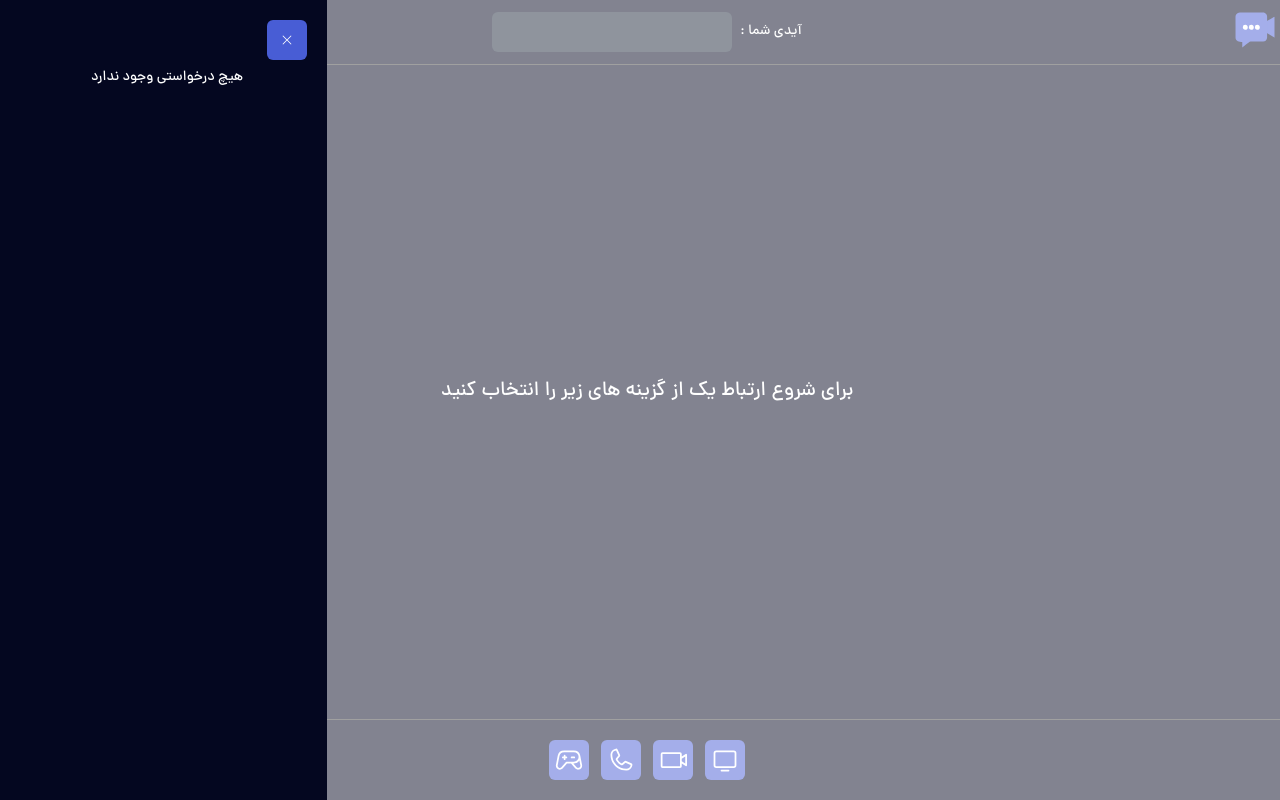
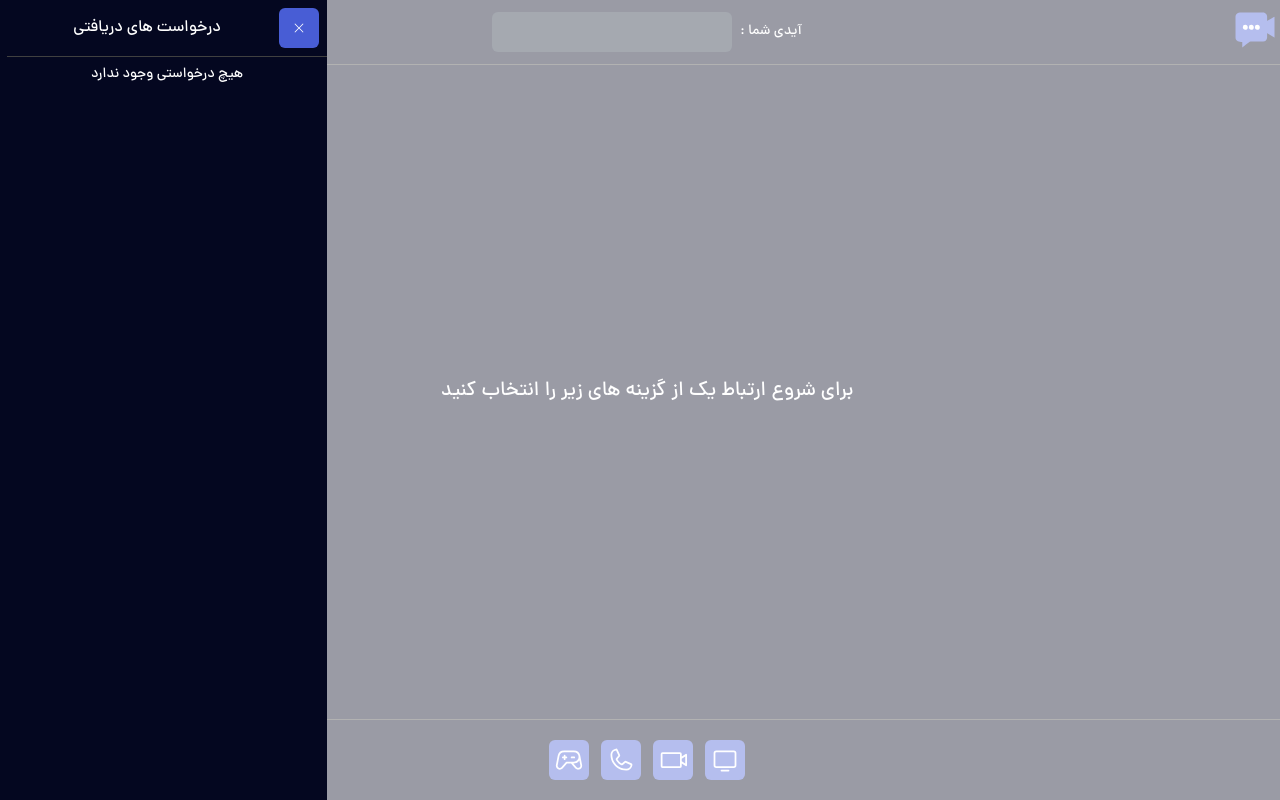
Before and after one commit to mohammad-reza-tajik/net-call-frontend, a Next.js app: page /connect in a window 1280 px wide. Both pictures are taken after a click on the button 32 px from the left and 32 px from the top of the page. Built offline with nearby package versions, Linux system fonts and the light colour scheme.

Commit message:
refactor: replace old drawer with a new customizable drawer

```diff
--- a/components/connectPage/StreamControls.tsx
+++ b/components/connectPage/StreamControls.tsx
@@ -70,7 +70,11 @@ function StreamControls() {
 
     const hangupHandler = () => {
         socketSignal.value?.emit("hangupToServer", {localPeerId: localPeerIdSignal.value});
-        hangup();
+        if(chatChannelSignal.value) {
+            chatChannelSignal.value.close();
+        } else {
+            hangup();
+        }
     }
 
     const openChatHandler = () => {
--- a/components/shared/Drawer.tsx
+++ b/components/shared/Drawer.tsx
@@ -1,39 +1,115 @@
 "use client"
+
+import {useId , type ReactNode} from "react";
 import cn from "@/lib/utils/cn";
 import {Button} from "@/components/ui/button";
 import {Close} from "@/components/shared/Icons";
-import {useSignals} from "@preact/signals-react/runtime";
-import type {Signal} from "@preact/signals-react";
 
 interface IDrawerProps {
-    children: React.ReactNode;
-    openSignal : Signal<boolean>;
-    className?: string;
+    isOpen: boolean;
+    onClose: () => void;
+    direction?: "right" | "left" | "top" | "bottom";
+    title?: ReactNode;
+    children: ReactNode;
+    overlayClassName?: HTMLDivElement["className"];
+    drawerClassName?: HTMLDivElement["className"];
+    headerClassName?: HTMLDivElement["className"];
 }
 
-function Drawer({children , openSignal , className}: IDrawerProps) {
+/**
+ * A reusable drawer component that slides in from a specified direction with customizable styling.
+ * @param {IDrawerProps} props - The properties for configuring the drawer.
+ * @returns {ReactNode} The rendered drawer component.
+ */
+function Drawer({
+                    isOpen,
+                    onClose,
+                    direction = "right",
+                    title,
+                    children,
+                    overlayClassName,
+                    drawerClassName,
+                    headerClassName,
+                }: IDrawerProps) {
 
-    useSignals();
 
-    const closeDrawerHandler = ()=>{
-        openSignal.value = false
+    const titleId = useId(); // Generates a unique ID for each instance
+
+    /**
+     * Determines the transform class based on the direction prop.
+     * @returns {string} The Tailwind CSS transform class for sliding animation.
+     */
+    function getTransformClass(): string {
+        if (direction === "left") {
+            return isOpen ? "translate-x-0" : "-translate-x-full";
+        } else if (direction === "top") {
+            return isOpen ? "translate-y-0" : "-translate-y-full";
+        } else if (direction === "bottom") {
+            return isOpen ? "translate-y-0" : "translate-y-full";
+        } else {
+            return isOpen ? "translate-x-0" : "translate-x-full";
+        }
+    }
+
+    /**
+     * Determines the position classes based on the direction prop (width/height handled via drawerClassName).
+     * @returns {string} The Tailwind CSS classes for positioning.
+     */
+    function getPositionClass(): string {
+        if (direction === "left") {
+            return "top-0 left-0 h-[100dvh] md:w-1/4";
+        } else if (direction === "top") {
+            return "top-0 left-0 w-screen h-[100dvh] md:h-1/2";
+        } else if (direction === "bottom") {
+            return "bottom-0 left-0 w-screen h-[100dvh] md:h-1/2";
+        } else {
+            return "top-0 right-0 h-[100dvh] w-1/2 md:w-1/4";
+        }
     }
 
     return (
         <>
-            {
-                openSignal.value &&
-                <div className={"fixed inset-0 bg-foreground opacity-50 z-40"} onClick={closeDrawerHandler}/>
-            }
+            {/* Drawer overlay */}
             <div
-                className={cn("fixed top-0 left-0 h-[100dvh] w-screen md:w-1/4 flex flex-col gap-2 p-2 md:p-5 bg-background z-50 transition-transform ease-in-out duration-300 overflow-x-hidden overflow-y-auto", {"-translate-x-full": !openSignal.value} , className)}>
-                <Button size={"icon"}  onClick={closeDrawerHandler} aria-label={"بستن منو"}>
-                    <Close/>
-                </Button>
+                className={cn(
+                    `fixed inset-0 bg-foreground z-40 ${
+                        isOpen ? "opacity-60" : "opacity-0 pointer-events-none"
+                    }`,
+                    overlayClassName
+                )}
+                onClick={onClose}
+                aria-hidden={!isOpen} // Hide from screen readers when closed
+            ></div>
+
+            {/* Drawer content */}
+            <section
+                className={cn(
+                    `fixed z-50 bg-background transition-transform duration-300 ease-in-out overflow-x-hidden overflow-y-auto ${getTransformClass()} ${getPositionClass()}`,
+                    drawerClassName
+                )}
+                role={"dialog"}
+                aria-modal={true}
+                aria-labelledby={title ? titleId : undefined}
+                aria-hidden={!isOpen}
+            >
+                {/* Drawer header */}
+                <header
+                    className={cn(
+                        "p-2 border-b flex items-center",
+                        headerClassName
+                    )}
+                >
+                    <Button size={"icon"} onClick={onClose} aria-label={"بستن منو"}>
+                        <Close/>
+                    </Button>
+                    <h2 className={"flex-1 text-center"} id={titleId}>
+                        {title}
+                    </h2>
+                </header>
                 {children}
-            </div>
+            </section>
         </>
-    )
+    );
 }
 
 export default Drawer;
--- a/components/shared/RequestDrawerButton.tsx
+++ b/components/shared/RequestDrawerButton.tsx
@@ -14,14 +14,26 @@ function RequestDrawerButton() {
 
     useSignals();
 
+    const closeDrawerHandler = () => {
+        isRequestsDrawerOpenSignal.value = false
+    }
+
     return (
         <TooltipProvider>
-            <ActionButton className={cn({"animate-bounce" : haveNewRequestSignal.value})} icon={<Envelope className={"size-7"} />} tooltipContent={"درخواست های دریافت شده"} handler={()=> {
-                isRequestsDrawerOpenSignal.value = true;
-                haveNewRequestSignal.value = false;
-            }} />
-            <Drawer openSignal={isRequestsDrawerOpenSignal}>
-                {receivedRequestsSignal.value.length === 0 ? <p className={"text-center text-sm"}>هیچ درخواستی وجود ندارد</p> :
+            <ActionButton className={cn({"animate-bounce": haveNewRequestSignal.value})}
+                          icon={<Envelope className={"size-7"}/>}
+                          tooltipContent={"درخواست های دریافت شده"}
+                          handler={() => {
+                              isRequestsDrawerOpenSignal.value = true;
+                              haveNewRequestSignal.value = false;
+                          }}/>
+            <Drawer isOpen={isRequestsDrawerOpenSignal.value}
+                    onClose={closeDrawerHandler}
+                    direction={"left"}
+                    title={"درخواست های دریافتی"}
+            >
+                {receivedRequestsSignal.value.length === 0 ?
+                    <p className={"text-center text-sm p-2"}>هیچ درخواستی وجود ندارد</p> :
                     receivedRequestsSignal.value.map((request, index) => {
                         return <RequestItem request={request} key={index}/>
                     })
--- a/components/shared/RequestItem.tsx
+++ b/components/shared/RequestItem.tsx
@@ -11,6 +11,7 @@ import socketSignal from "@/signals/socket";
 import hangup from "@/core/hangup";
 import {batch} from "@preact/signals-react";
 import {isRequestsDrawerOpenSignal} from "@/signals/drawer";
+import { chatChannelSignal } from "@/signals/peer/peerConnection";
 
 interface IRequestItemProps {
     request: IRequest
@@ -32,7 +33,12 @@ function RequestItem({request}: IRequestItemProps) {
     }
 
     const answerRequestHandler = () => {
-        hangup();
+        if(chatChannelSignal.value) {
+            chatChannelSignal.value.close();
+        } else {
+            hangup();
+        }
+
         batch(() => {
             currentRequestSignal.value = request;
             remotePeerIdSignal.value = localPeerId;
--- a/core/dataChannelListeners.ts
+++ b/core/dataChannelListeners.ts
@@ -14,7 +14,7 @@ function dataChannelListeners(dataChannel: RTCDataChannel) {
 
     dataChannel.addEventListener("close", () => {
         // this is crucial if we want to inform the other peer that the call is ended ASAP
-        if (!dataChannel.label.startsWith("file")) {
+        if (dataChannel.label === "chat") {
             toast.error("ارتباط پایان یافت");
             hangup();
         }
--- a/core/hangup.ts
+++ b/core/hangup.ts
@@ -26,8 +26,6 @@ import {
 import {isChatDrawerOpenSignal} from "@/signals/drawer";
 
 function hangup() {
-
-    peerConnectionSignal.value?.close();
 
     batch(() => {
         statusSignal.value = undefined;
--- a/core/inviteToGame.ts
+++ b/core/inviteToGame.ts
@@ -12,14 +12,14 @@ async function inviteToGame() {
             throw new Error("no peer connection");
         }
 
-        const gameChannel = peerConnectionSignal.value!.createDataChannel("game");
+        const gameChannel = peerConnectionSignal.value.createDataChannel("game");
         dataChannelListeners(gameChannel);
         gameChannelListeners(gameChannel);
 
         isYourTurnSignal.value = true;
 
-        const offer = await peerConnectionSignal.value!.createOffer();
-        await peerConnectionSignal.value!.setLocalDescription(offer);
+        const offer = await peerConnectionSignal.value.createOffer();
+        await peerConnectionSignal.value.setLocalDescription(offer);
 
         batch(() => {
             statusSignal.value = "game:send";
```
